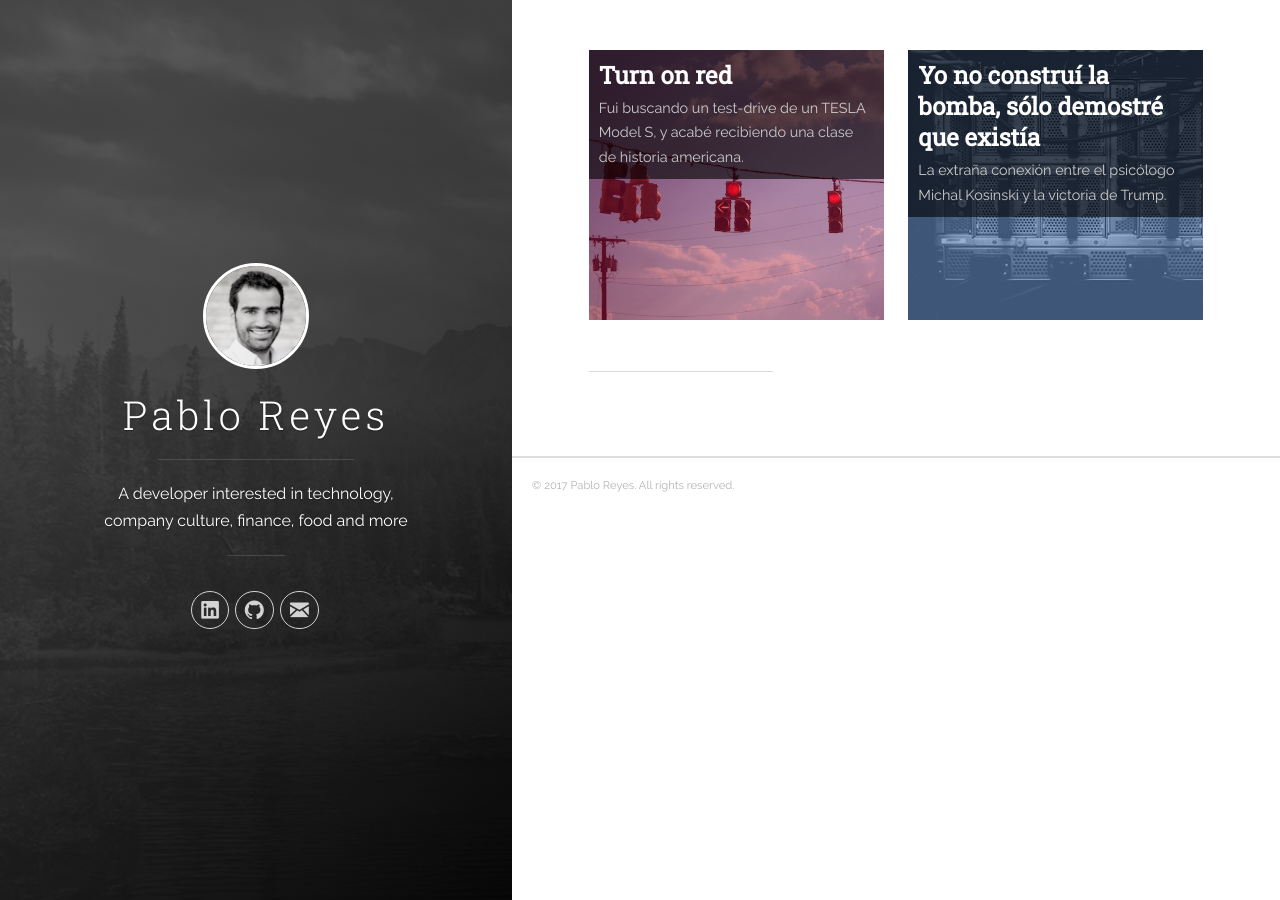
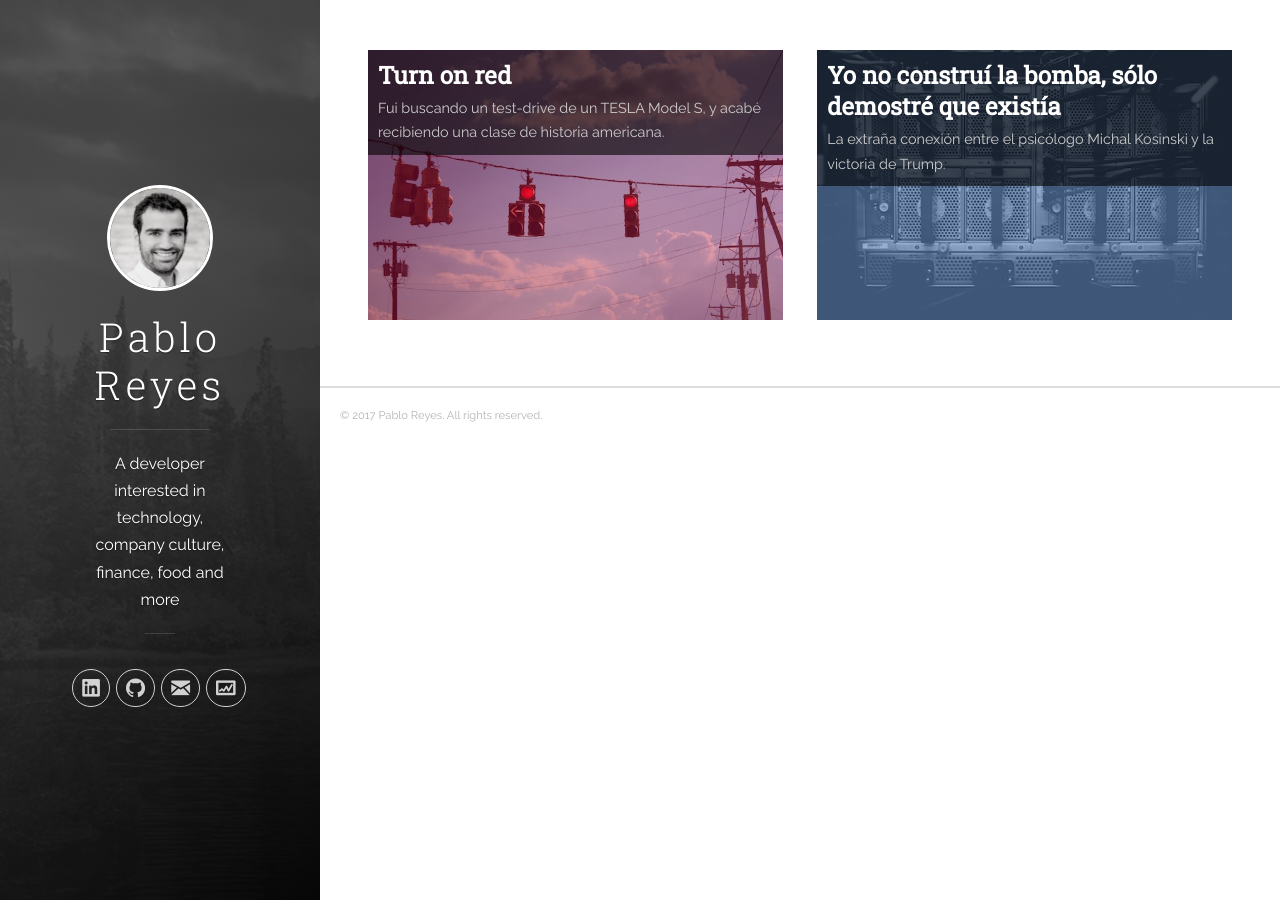
Before and after one commit to PabloReyes/PabloReyes.github.io, a Jekyll site: the page built from index.html, in a window 1280 px wide. Built offline with Jekyll 4.4.1, drawn with Linux system fonts in a browser that asks for light colours; nearby versions of some CDN libraries; the list of posts is cut into pages by our own code.

Commit message:
UI changes. Reduce sidebar width.

```diff
--- a/_includes/header.html
+++ b/_includes/sidebar.html
@@ -17,13 +17,6 @@
         <hr class="panel-cover__divider panel-cover__divider--secondary">
 
         <div class="navigation-wrapper">
-
-          <!--<nav class="cover-navigation cover-navigation&#45;&#45;primary">-->
-            <!--<ul class="navigation">-->
-              <!--<li class="navigation__item navigation&#45;&#45;blog"><a href="{{ site.baseurl }}" title="link to {{ site.title }} blog" class="blog-button">Blog</a></li>-->
-                <!--<li class="navigation__item"><a href="{{ site.baseurl }}about/" title="About me" class="blog-button">About</a></li>-->
-            <!--</ul>-->
-          <!--</nav>-->
 
           <nav class="cover-navigation navigation--social">
             <ul class="navigation">
@@ -78,6 +71,14 @@
               </li>
             {% endif %}
 
+              <!-- Portfolio -->
+              <li class="navigation__item">
+                <a href="/portfolio" title="Portfolio">
+                  <i class="icon icon-graph-trend"></i>
+                  <span class="label">Portfolio</span>
+                </a>
+              </li>
+
             <!-- RSS -->
             <!--<li class="navigation__item">-->
               <!--<a href="{{ "feed.xml" | prepend: site.baseurl }}" title="Subscribe" target="_blank">-->
--- a/_layouts/default.html
+++ b/_layouts/default.html
@@ -3,7 +3,7 @@
   {% include head.html %}
 
   <body>
-    {% include header.html %}
+    {% include sidebar.html %}
 
     <div class="content-wrapper">
       <div class="content-wrapper__inner">
--- a/css/main.css
+++ b/css/main.css
@@ -57,22 +57,80 @@ pre.highlight code,
 
 
 /* CUSTOM Pablo Reyes */
+/*.panel-cover--collapsed {
+    width: 40%;
+    max-width: 400px;
+}
+@media all and (min-width: 1300px) {
+    .content-wrapper {
+        margin-left: 400px;
+    }
+}
+@media (max-width: 960px){
+    .panel-cover {
+        width: 100%;
+
+    }
+    .panel-cover--collapsed{
+        max-width: 100%;
+    }
+}*/
+.panel-cover--collapsed {
+    width: 25%;
+    max-width: 530px;
+}
+.content-wrapper{
+    width: 75%;
+    max-width: 100%;
+    margin-left: 25%;
+}
+
+@media (max-width: 960px) {
+    .panel-cover--collapsed {
+        width: 100%;
+        max-width: none;
+    }
+    .content-wrapper {
+        margin-left: auto;
+        width: 90%;
+    }
+}
+@media (min-width: 1300px){
+    .content-wrapper {
+        margin-left: 25%;
+    }
+}
+
+
+.content-wrapper__inner {
+    margin: 0 5%;
+}
+
 
 table{
     border-collapse: collapse;
     text-align: left;
     margin: 20px;
+    border: 1px solid #999
 }
 
 table th{
-    font-size: 14px;
-    font-weight: normal;
-    padding: 10px 8px;
+    font-size: 16px;
+    padding: 5px 8px;
+    font-weight: bold;
+    border: 1px solid #999;
+    background-color: #e5e5e5;
+
+}
+table tr{
+    border: 1px solid #999;
+}
+table tr td{
+    padding: 5px 8px;
+    border: 1px solid #999
 }
 
-table tr td{
-    padding: 9px 8px 0;
-}
+
 
 
 .main-post-list .post-list{
@@ -188,6 +246,9 @@ blockquote{
 
 
 /* Images inside posts */
+.post img{
+    display:block;
+}
 .post img.img-left{
     float: left;
     width: 50%;
--- /dev/null
+++ b/css/portfolio.css
@@ -0,0 +1,3 @@
+iframe#google_sheet_portolio_table{
+    max-width: 100vw;
+}
--- a/index.html
+++ b/index.html
@@ -18,7 +18,6 @@ layout: default
         {% endfor %}
     </ol>
 
-    <hr class="post-list__divider ">
 
     {% if paginator.previous_page or paginator.next_page %}
     {% include pagination.html %}
```
